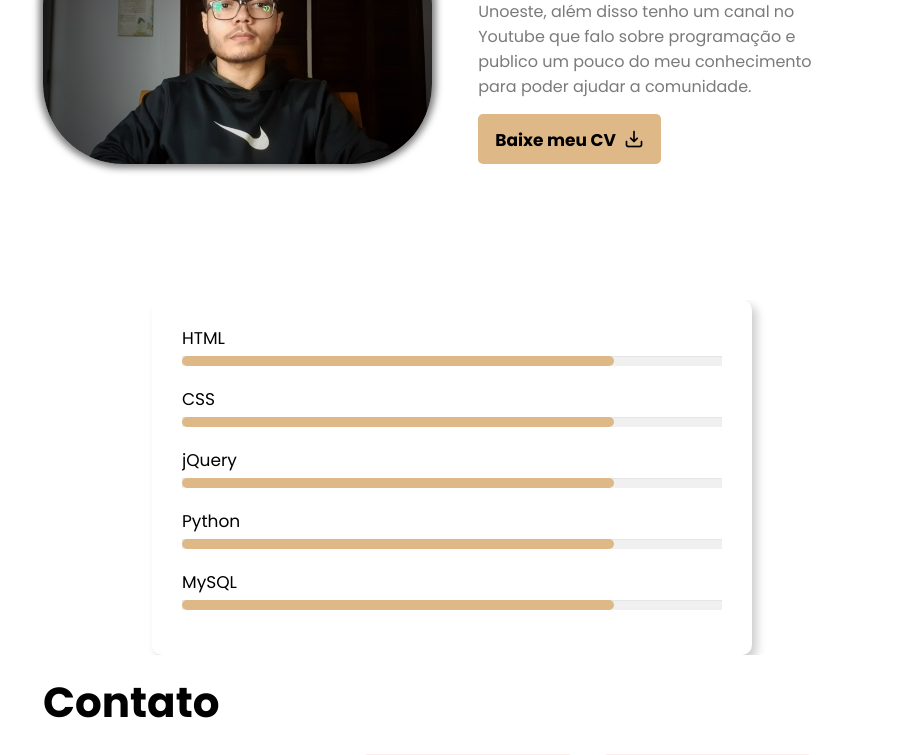
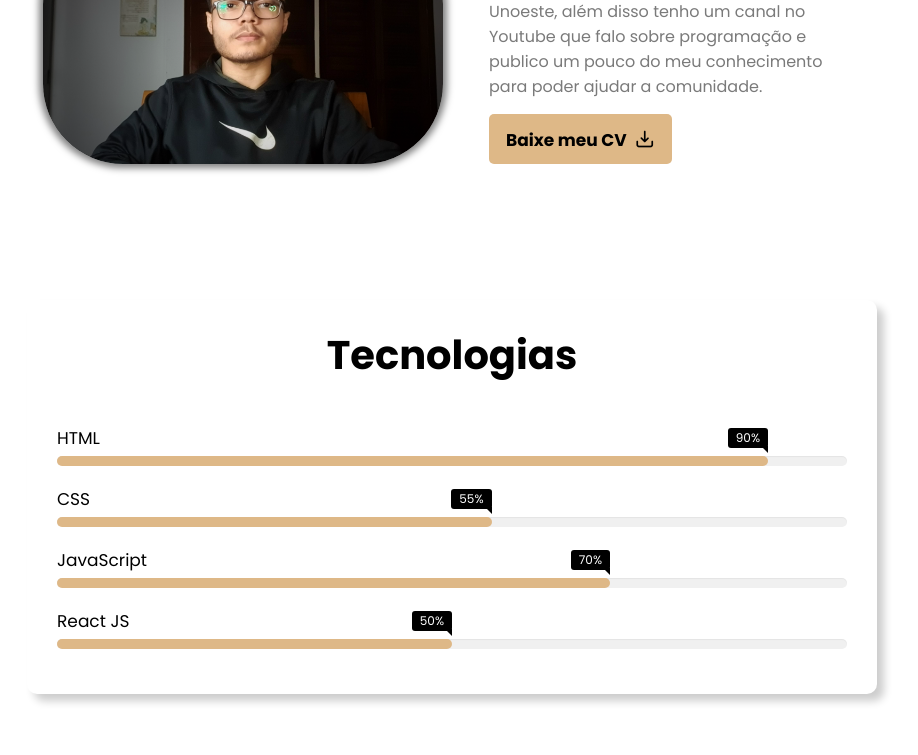
Before and after one commit to DevFillip/Portfolio-pessoal, a React (Create React App) app: page / in a window 1280 px wide. Shown: the part 819-1574 px from the top of the page, without its empty margins (188-1106 px from the left). Built offline with nearby package versions, Linux system fonts and the light colour scheme; the HTML template or start-up script is replaced by a standard one.

Commit message:
Adicionei a parte de tecnologias finalmente

```diff
--- a/src/Sessões/Contato/contato.css
+++ b/src/Sessões/Contato/contato.css
@@ -12,6 +12,7 @@
     font-size: 42px;
     margin-bottom: 20px;
     font-weight: 600;
+    margin-top: 50px;
 }
 
 .formas-contato{
--- a/src/Sessões/Tecnologias/Tecnologias.js
+++ b/src/Sessões/Tecnologias/Tecnologias.js
@@ -1,54 +1,46 @@
-import './styles.css'
+import './tecnologias.css'
 
 function Tecnologias(){
     return (
-
-
-
-<body>
       <div class="habilidades_container">
+            <h1 className='h1-tecnologias'>Tecnologias</h1>
             <div class="barra">
                 <div class="informacoes">
                     <span>HTML</span>
                 </div>
-      <div class="barra_progresso">
+                <div class="barra_progresso html">
                     <span></span>
                 </div>
             </div>
+
             <div class="barra">
                 <div class="informacoes">
                     <span>CSS</span>
                 </div>
-      <div class="barra_progresso">
+                <div class="barra_progresso css">
                     <span></span>
                 </div>
             </div>
+
             <div class="barra">
-      <div class="informacoes">
-        <span>jQuery</span>
+                <div class="informacoes ">
+                    <span>JavaScript</span>
                 </div>
-      <div class="barra_progresso">
+                <div class="barra_progresso javascript">
                     <span></span>
                 </div>
             </div>
+
+
             <div class="barra">
                 <div class="informacoes">
-        <span>Python</span>
+                    <span>React JS</span>
                 </div>
-      <div class="barra_progresso">
-        <span></span>
-      </div>
-    </div>
-    <div class="barra">
-      <div class="informacoes">
-        <span>MySQL</span>
-      </div>
-      <div class="barra_progresso">
+                <div class="barra_progresso react-js">
                     <span></span>
                 </div>
             </div>
         </div>
-</body>
     )
 }
 
--- a/src/Sessões/Tecnologias/styles.css
+++ /dev/null
@@ -1,55 +0,0 @@
-.habilidades_container{
-    width: 600px;
-    background: #fff;
-    border-radius: 10px;
-    padding: 25px 30px;
-    box-shadow: 5px 5px 10px rgba(0, 0, 0, 0.2);
-    margin: 0 auto;
-  }
-
-  .habilidades_container .barra{
-    margin: 20px 0;
-  }
-
-  .habilidades_container .barra:first-child{
-    margin-top: 0px;
-  }
-
-  .habilidades_container .barra .informacoes{
-    margin-bottom: 5px;
-  }
-
-  .habilidades_container .barra .informacoes span{
-    font-size: 17px;
-    font-weight: 500;
-  }
-
-  .habilidades_container .barra .barra_progresso{
-    position: relative;
-    height: 10px;
-    width: 100%;
-    background-color: #f0f0f0;
-    box-shadow: inset 0px 1px 1px rgba(0, 0, 0, 0.05),
-                    0px 1px rgba(255, 255,255, 0.8);
-  }
-
-  .barra .barra_progresso span{
-    height: 100%;
-    width: 80%;
-    background:burlywood ;
-    position: absolute;
-    border-radius: 10px;
-  }
-
-  .barra .barra_progresso span::before{
-    position: absolute;
-    content: "";
-    top: -10px;
-    right:0;
-    height: 0;
-    width: 0;
-    border: 7px solid transparent;
-    border-bottom-width: 0px;
-    border-right-width: 0px;
-    border-top-color: #000;
-  }
--- /dev/null
+++ b/src/Sessões/Tecnologias/tecnologias.css
@@ -0,0 +1,150 @@
+.habilidades_container{
+  width: 850px;
+  background: #fff;
+  border-radius: 10px;
+  padding: 25px 30px;
+  box-shadow: 7px 7px 8px rgba(0, 0, 0, 0.2);
+  margin: 0 auto;
+  font-family: 'Poppins', sans-serif;
+
+}
+
+.h1-tecnologias{
+  margin-bottom: 40px;
+  text-align: center;
+  font-size: 40px;
+}
+
+.habilidades_container .barra{
+  margin: 20px 0;
+}
+
+.habilidades_container .barra:first-child{
+  margin-top: 0px;
+}
+
+.habilidades_container .barra .informacoes{
+  margin-bottom: 5px;
+}
+
+.habilidades_container .barra .informacoes span{
+  font-size: 17px;
+  font-weight: 500;
+  opacity: 0;
+  animation: mostrarTexto1 0.5s 1s linear forwards;
+}
+
+@keyframes mostrarTexto1 {
+  100%{
+      opacity: 1;
+  }
+
+}
+
+.habilidades_container .barra .barra_progresso{
+  position: relative;
+  height: 10px;
+  width: 100%;
+  background-color: #f0f0f0;
+  border-radius: 10px;
+  transform: scaleX(0);
+  transform-origin: left;
+  box-shadow: inset 0px 1px 1px rgba(0, 0, 0, 0.05),
+                  0px 1px rgba(255, 255,255, 0.8);
+  animation: animacao 1s cubic-bezier(1,0,0.5,1) forwards;
+}
+
+@keyframes animacao {
+  100% {
+      transform: scaleX(1);
+  }
+}
+
+.barra .barra_progresso span{
+  height: 100%;
+  width: 80%;
+  background:burlywood ;
+  position: absolute;
+  border-radius: 10px;
+  transform: scaleX(0);
+  transform-origin: left;
+  animation: animacao 1s 1s cubic-bezier(1,0,0.5,1) forwards;
+
+}
+
+  .barra_progresso.html span{
+  width: 90%;
+}
+
+.barra_progresso.css span{
+  width: 55%;
+}
+
+.barra_progresso.javascript span{
+  width: 70%;  }
+
+.barra_progresso.react-js span{
+  width: 50%;
+}
+.barra .barra_progresso span::before{
+  position: absolute;
+  content: "";
+  top: -10px;
+  right:0;
+  height: 0;
+  width: 0;
+  border: 7px solid transparent;
+  border-bottom-width: 0px;
+  border-right-width: 0px;
+  border-top-color: #000;
+  opacity: 0;
+  animation: mostrarTexto2 0.5s 1.5s linear forwards;
+}
+
+.barra .barra_progresso span::after{
+  position: absolute;
+  top: -28px;
+  right:0;
+  background: #000;
+  color: #fff;
+  font-size: 12px;
+  font-weight: 500;
+  padding: 1px 8px;
+  border-radius: 3px;
+  opacity: 0;
+  animation: mostrarTexto2 0.5s 1.5s linear forwards;
+}
+
+@keyframes mostrarTexto2 {
+  100%{
+      opacity: 1;
+  }
+}
+
+.barra_progresso.html span::after{
+  content: "90%";
+}
+
+.barra_progresso.css span::after{
+  content: "55%";
+}
+
+.barra_progresso.javascript span::after{
+  content: "70%";
+}
+
+.barra_progresso.react-js span::after{
+  content: "50%";
+}
+
+@media screen and (max-width:1000px){
+  .habilidades_container{
+    width: 700px;
+}
+}
+
+@media screen and (max-width:768px) {
+  .habilidades_container{
+      width: 85%;
+  }
+}
--- a/src/Sessões/sobre-mim/style.css
+++ b/src/Sessões/sobre-mim/style.css
@@ -52,10 +52,6 @@
 
 }
 
-@media screen and (max-width:1000px){
-
-}
-
 @media screen and (max-width:768px) {
 
     #h1-sobre{
--- a/src/index.css
+++ b/src/index.css
@@ -5,5 +5,5 @@
   padding: 0;
   box-sizing: border-box;
   font-family: 'Poppins', sans-serif;
-  overflow-x: hidden;
+
 }
```
Lines whose indentation alone changed are shown as unchanged.
